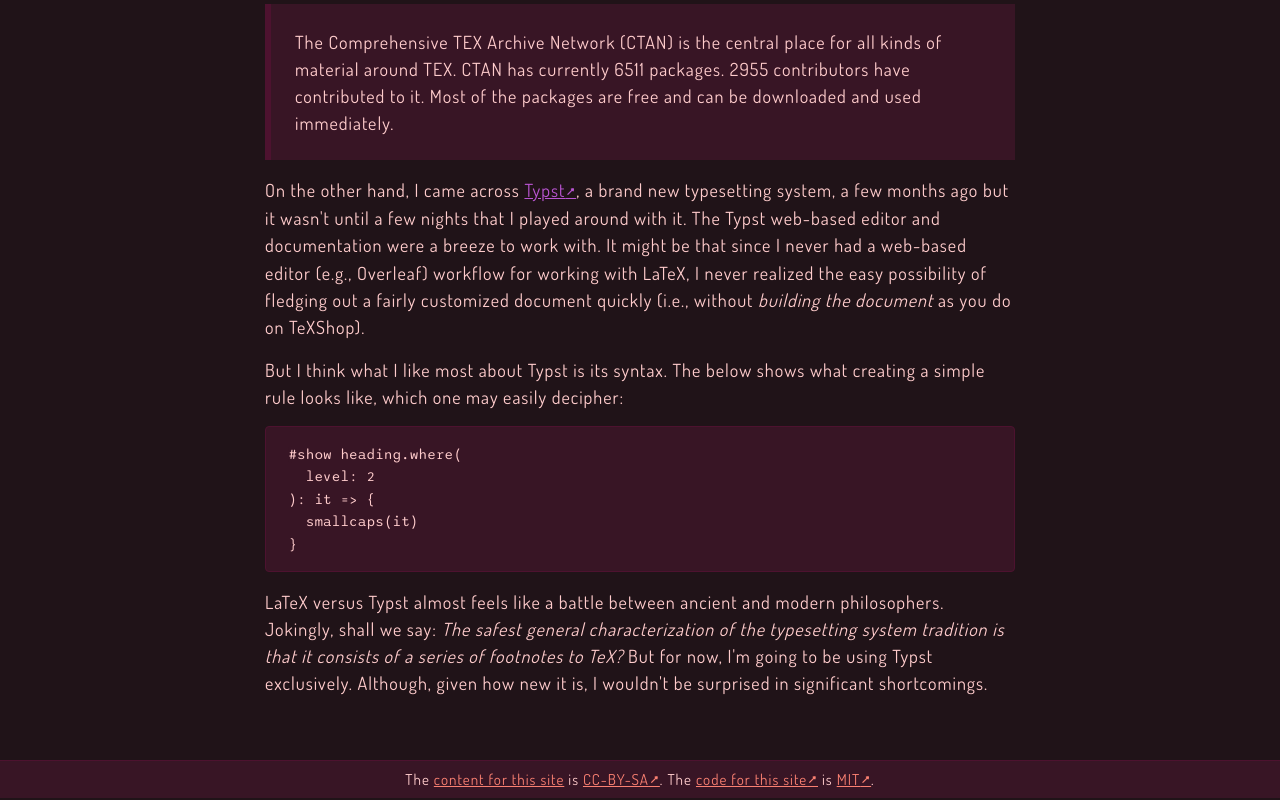
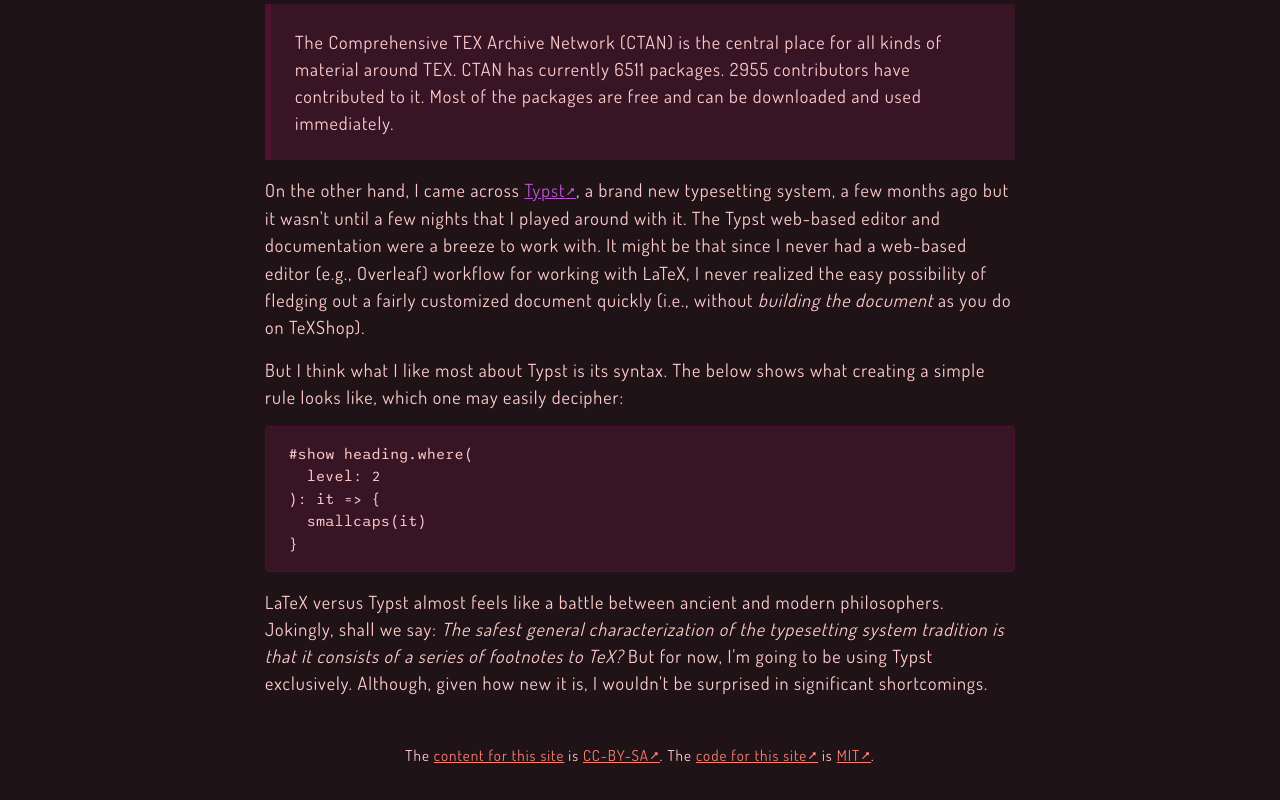
Before and after one commit to apophatic/apophatic.github.io, a plain HTML site: page build/from-latex-to-typst/index.html in a window 1280 px wide. Shown: the part 399-1199 px from the top of the page. Drawn offline with Linux system fonts and the light colour scheme.

Commit message:
minor edits

```diff
--- a/build/atom.xml
+++ b/build/atom.xml
@@ -1,8 +1,8 @@
 <?xml version="1.0" encoding="utf-8"?>
 <feed xmlns="http://www.w3.org/2005/Atom">
-	<title>brain dump</title>
+	<title>index</title>
 	<link href="https://rilkean.com/atom.xml" rel="self" />
-	<updated>2023-11-21T16:25:31Z</updated>
+	<updated>2023-11-21T17:49:54Z</updated>
 	<author>
 		<name>apophatic</name>
 	</author>
--- a/build/from-latex-to-typst/index.html
+++ b/build/from-latex-to-typst/index.html
@@ -11,7 +11,7 @@
 </head>
 <header>
 	<nav>
-		<a href="/">index</a> / <a href="/uses">uses</a> / <a href="/words">words</a> / <a href="/library">library</a>
+		<a href="/">index</a> | <a href="/uses">uses</a> | <a href="/words">words</a> | <a href="/library">library</a>
 	</nav>
 </header>
 <main><h1>from latex to typst</h1>
--- a/build/style.css
+++ b/build/style.css
@@ -327,7 +327,7 @@ pre {
   background: var(--nc-bg-2);
   border: 1px solid var(--nc-bg-3);
   border-radius: 4px;
-  padding: 0 6px;
+  padding: 3px 6px;
   /* ↓ font-size is relative to containing element, so it scales for titles*/
   font-size: 82.5%;
 }
@@ -346,7 +346,7 @@ pre {
 pre code {
   /* When <code> is in a <pre>, reset it's formatting to blend in */
   background: inherit;
-  font-size: 94%;
+  font-size: 100%;
   color: inherit;
   border: 0;
   padding: 0;
@@ -523,14 +523,7 @@ img::after {
 }
 
 footer {
-  background: var(--nc-bg-2);
-  border-top: 1px solid var(--nc-bg-3);
-  padding: 0.4rem 1.5rem;
-
   display: flex;
   justify-content: center;
-
-  margin: 4rem calc(50% - 50vw) -2rem;
-  padding-left: calc(50vw - 50%);
-  padding-right: calc(50vw - 50%);
+  margin-top: 3rem;
 }
--- a/style.css
+++ b/style.css
@@ -327,7 +327,7 @@ pre {
   background: var(--nc-bg-2);
   border: 1px solid var(--nc-bg-3);
   border-radius: 4px;
-  padding: 0 6px;
+  padding: 3px 6px;
   /* ↓ font-size is relative to containing element, so it scales for titles*/
   font-size: 82.5%;
 }
@@ -346,7 +346,7 @@ pre {
 pre code {
   /* When <code> is in a <pre>, reset it's formatting to blend in */
   background: inherit;
-  font-size: 94%;
+  font-size: 100%;
   color: inherit;
   border: 0;
   padding: 0;
@@ -523,14 +523,7 @@ img::after {
 }
 
 footer {
-  background: var(--nc-bg-2);
-  border-top: 1px solid var(--nc-bg-3);
-  padding: 0.4rem 1.5rem;
-
   display: flex;
   justify-content: center;
-
-  margin: 4rem calc(50% - 50vw) -2rem;
-  padding-left: calc(50vw - 50%);
-  padding-right: calc(50vw - 50%);
+  margin-top: 3rem;
 }
```
Also changed, not shown: build/accessible-hyperlinks-active/index.html (+1 -1 lines), build/accessible-hyperlinks-after/index.html (+1 -1 lines), build/accessible-images-after/index.html (+1 -1 lines), build/index.html (+3 -3 lines), build/library/index.html (+1 -1 lines), build/philos-and-sophia-a/index.html (+1 -1 lines), build/the-cost-of-modern-webdev/index.html (+1 -1 lines), build/uses/index.html (+1 -1 lines), build/val-town-email-rss-feed/index.html (+1 -1 lines), build/words/index.html (+1 -1 lines), build/xml-based-reading-log/index.html (+1 -1 lines), header.html (+1 -1 lines), 1 other file.
